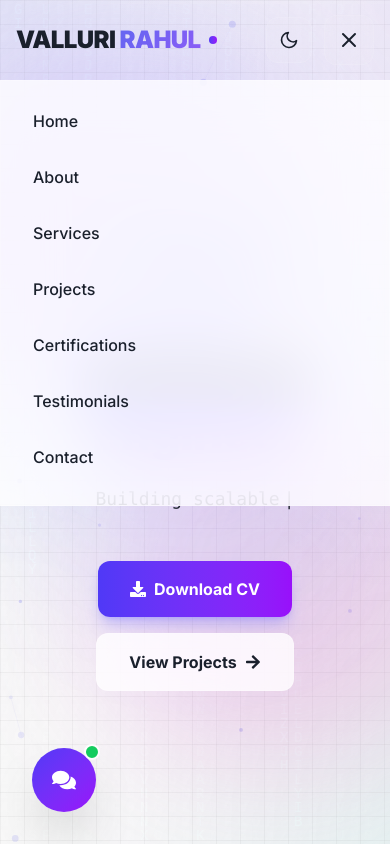
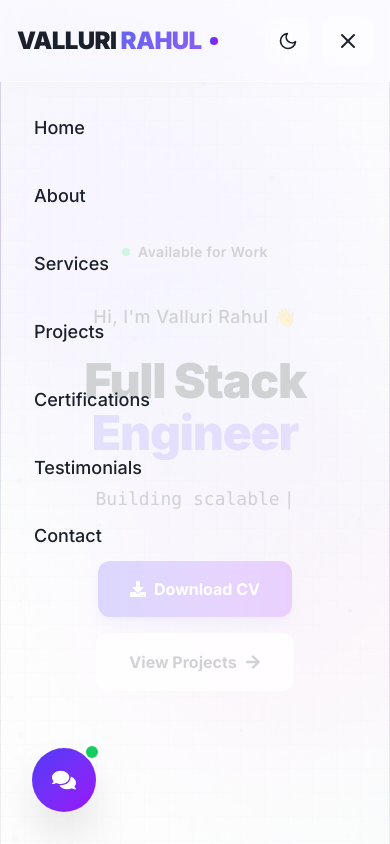
Before and after one commit to Bunnyvalluri/mywebsite, a React (Vite) app: page / in a window 390 px wide. Both pictures are taken after a click on the button 349 px from the left and 40 px from the top of the page. Shown: the top 844 px of the page. Built offline with nearby package versions, Linux system fonts and the light colour scheme.

Commit message:
Fix mobile navigation

```diff
--- a/src/components/Header.jsx
+++ b/src/components/Header.jsx
@@ -43,7 +43,7 @@ const Header = ({ darkMode, toggleTheme }) => {
   }, []);
 
   return (
-    <header className={`fixed top-0 w-full z-50 transition-all duration-500 ${scrolled
+    <header className={`fixed top-0 w-full z-[100] transition-all duration-500 ${scrolled || isOpen
       ? 'glass-strong shadow-lg shadow-black/5'
       : 'bg-transparent'
       }`}>
@@ -123,10 +123,20 @@ const Header = ({ darkMode, toggleTheme }) => {
 
             <button
               onClick={() => setIsOpen(!isOpen)}
-              className="p-3 rounded-xl glass hover:glass-strong text-[--color-primary] transition-all"
+              className="p-3 rounded-xl glass hover:glass-strong text-[--color-primary] transition-all relative z-50"
               aria-label="Toggle menu"
             >
+              <AnimatePresence mode="wait" initial={false}>
+                <motion.div
+                  key={isOpen ? "close" : "open"}
+                  initial={{ opacity: 0, rotate: -90 }}
+                  animate={{ opacity: 1, rotate: 0 }}
+                  exit={{ opacity: 0, rotate: 90 }}
+                  transition={{ duration: 0.2 }}
+                >
                   {isOpen ? <FiX size={24} /> : <FiMenu size={24} />}
+                </motion.div>
+              </AnimatePresence>
             </button>
           </div>
         </div>
@@ -137,27 +147,33 @@ const Header = ({ darkMode, toggleTheme }) => {
         {isOpen && (
           <motion.div
             initial={{ opacity: 0, height: 0 }}
-            animate={{ opacity: 1, height: 'auto' }}
+            animate={{ opacity: 1, height: '100vh' }}
             exit={{ opacity: 0, height: 0 }}
-            className="md:hidden glass-strong border-t border-[--color-border-custom] overflow-hidden"
+            transition={{ duration: 0.3, ease: "easeInOut" }}
+            className="md:hidden glass-strong border-t border-[--color-border-custom] overflow-hidden absolute top-20 left-0 right-0"
           >
-            <div className="px-4 pt-4 pb-6 space-y-2 max-w-7xl mx-auto">
-              {links.map((link) => {
+            <div className="flex flex-col h-full overflow-y-auto pb-32">
+              <div className="px-4 pt-4 pb-6 space-y-2 max-w-7xl mx-auto w-full">
+                {links.map((link, index) => {
                   const isActive = activeSection === link.href.substring(1);
                   return (
-                  <a
+                    <motion.a
+                      initial={{ opacity: 0, x: -20 }}
+                      animate={{ opacity: 1, x: 0 }}
+                      transition={{ delay: index * 0.1 }}
                       key={link.name}
                       href={link.href}
                       onClick={() => setIsOpen(false)}
-                    className={`block px-4 py-3 rounded-xl text-base font-medium transition-all ${isActive
+                      className={`block px-4 py-4 rounded-xl text-lg font-medium transition-all ${isActive
                         ? 'bg-[--color-accent]/10 text-[--color-accent]'
                         : 'text-[--color-text-main] hover:bg-[--color-surface]'
                         }`}
                     >
                       {link.name}
-                  </a>
+                    </motion.a>
                   );
                 })}
+              </div>
             </div>
           </motion.div>
         )}
```
Lines whose indentation alone changed are shown as unchanged.
